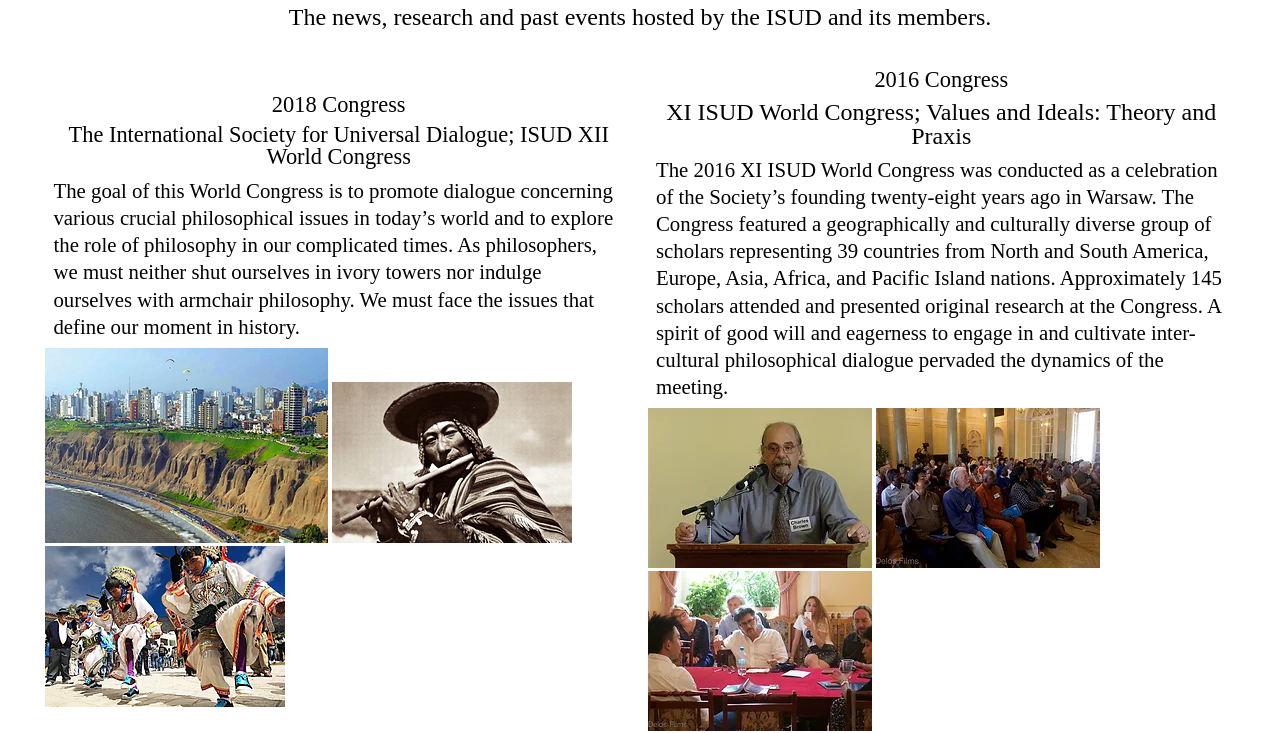
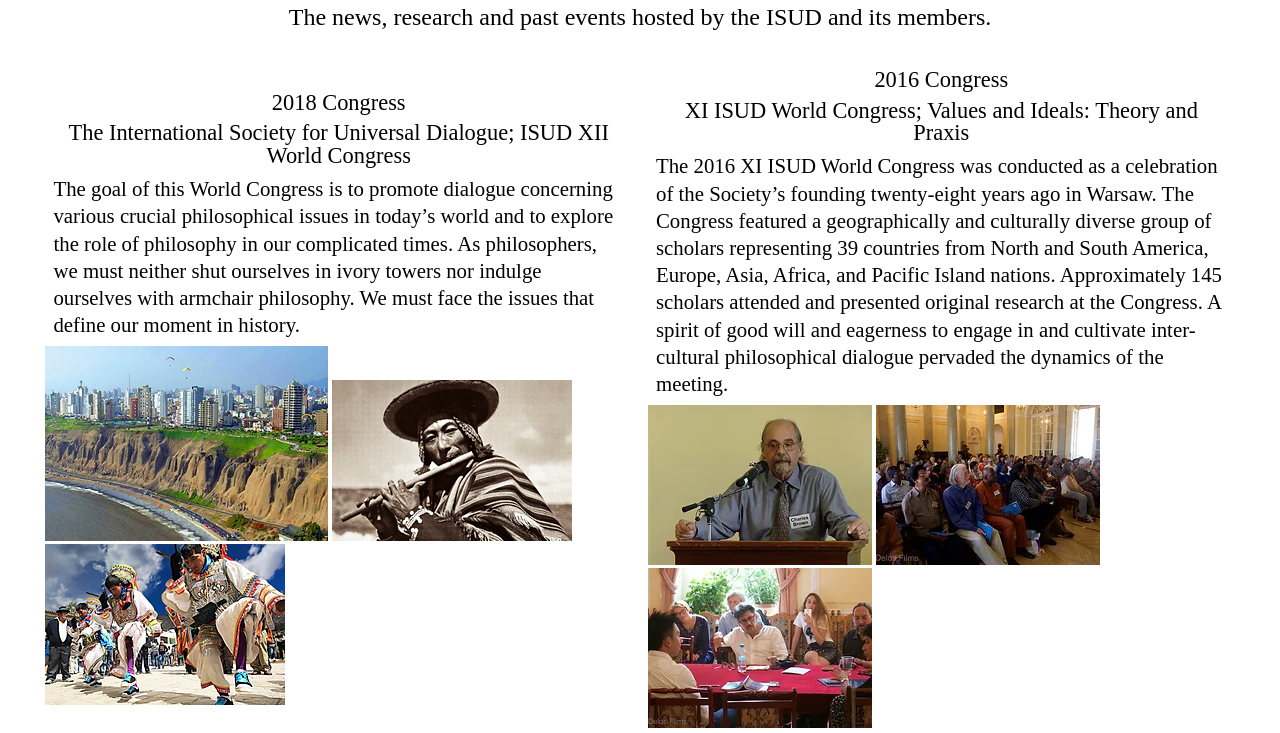
Before and after one commit to itmd-362-Project2-spring2023/Project-2, a plain HTML site: page announcements.html in a window 1280 px wide. Shown: the part 85-818 px from the top of the page. Drawn offline with Linux system fonts and the light colour scheme.

Commit message:
error fix
fixed error for announcements page

```diff
--- a/announcements.html
+++ b/announcements.html
@@ -34,7 +34,7 @@
 	  </section>
 	  <section class="content-section">
 	    <h2>2016 Congress</h2>
-		  <h1> XI ISUD World Congress; Values and Ideals: Theory and Praxis</h1>
+		  <h2> XI ISUD World Congress; Values and Ideals: Theory and Praxis</h2>
 		  <p>
 		  The 2016 XI ISUD World Congress was conducted as a celebration of the Society’s founding twenty-eight years ago in Warsaw.
 		  The Congress featured a geographically and culturally diverse group of scholars representing 39 countries from North and South America, Europe,
```
